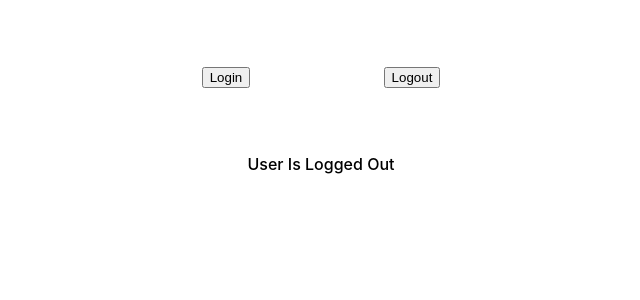
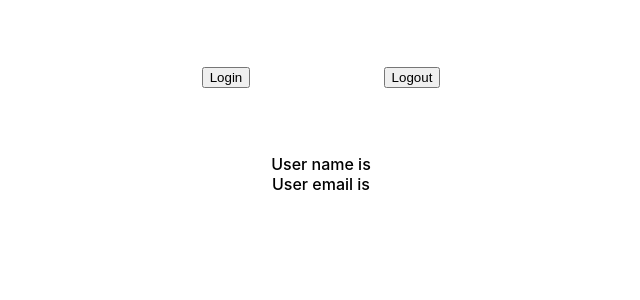
Before and after one commit to BulegaHassan/react-ts-basics, a React (Create React App) app: page / in a window 1280 px wide. Shown: the top 300 px of the page, without its empty margins (319-959 px from the left). Built offline with nearby package versions, Linux system fonts and the light colour scheme.

Commit message:
use useState for a future value

```diff
--- a/src/App.css
+++ b/src/App.css
@@ -1,7 +1,7 @@
 * {
   margin: 0 auto;
   text-align: center;
-  text-transform: capitalize;
+  text-transform: none;
   font-weight: 500;
 }
 button {
--- a/src/App.tsx
+++ b/src/App.tsx
@@ -1,9 +1,9 @@
 import "./App.css";
-import { LoggedIn } from "./components/state/LoggedIn";
+import { User } from "./components/state/User";
 function App() {
   return (
     <div>
-     <LoggedIn/>
+     <User/>
     </div>
   );
 }
--- /dev/null
+++ b/src/components/state/User.tsx
@@ -0,0 +1,25 @@
+import { useState } from "react";
+type AuthUser = {
+    name: string
+    email: string
+}
+export const User = () => {
+    const [user, setUser] = useState<AuthUser | null>(null);
+    const handleLogin = () => {
+      setUser({
+        name: 'hassan',
+        email: 'hassan@mail.com'
+      })
+    };
+    const handleLogout = () => {
+      setUser(null)
+    };
+  return (
+    <div>
+      <button onClick={handleLogin}>Login</button>
+      <button onClick={handleLogout}>Logout</button>
+      <div>User name is {user?.name} </div>
+      <div>User email is {user?.email} </div>
+    </div>
+  );
+};
```
